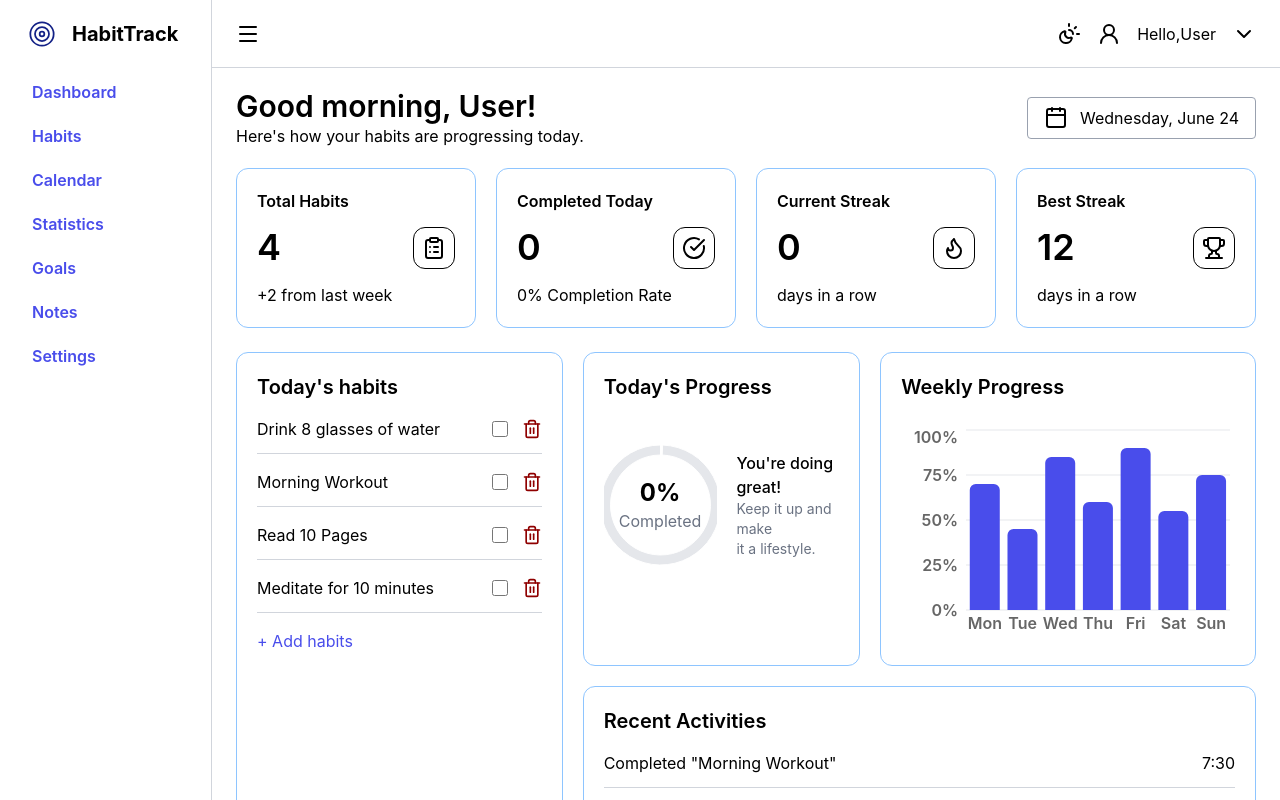
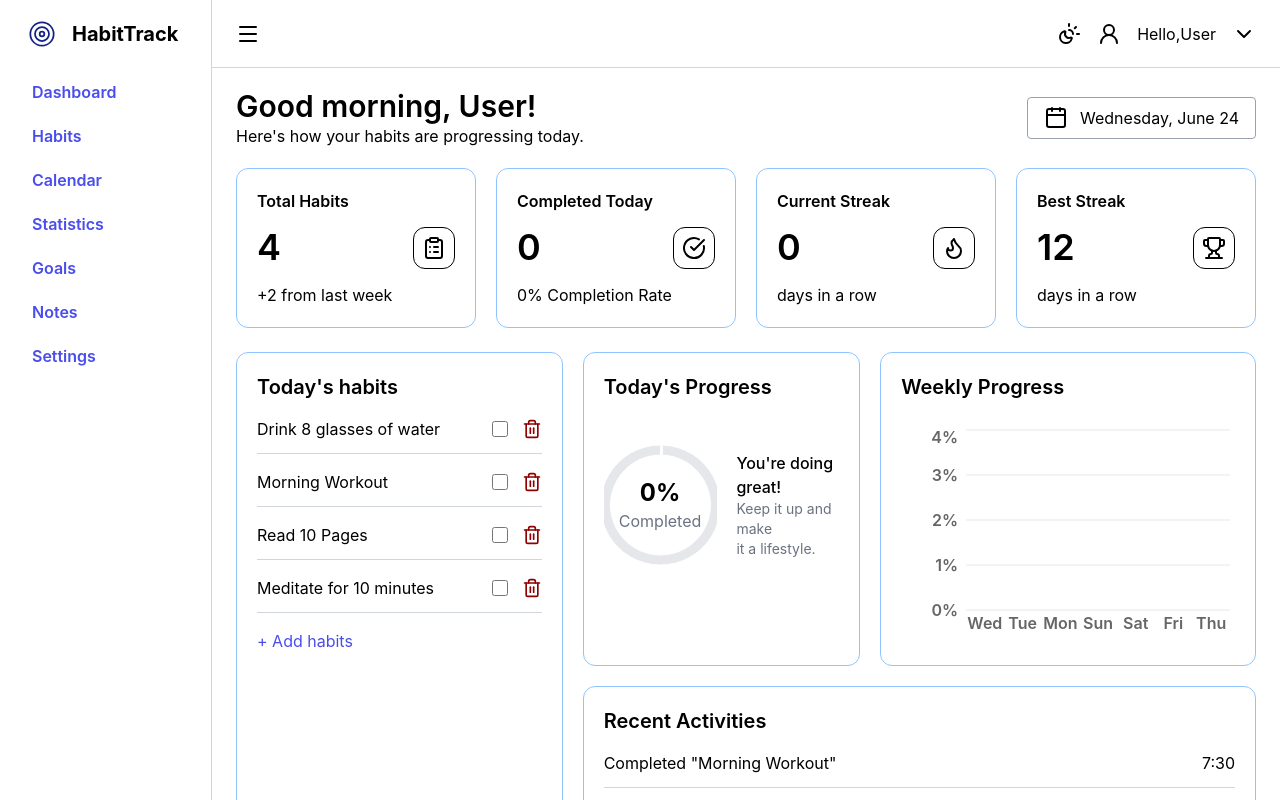
Before and after one commit to satyamsrivastava058/habit-tracker, a React (Vite) app: page / in a window 1280 px wide. Shown: the top 800 px of the page. Built offline with nearby package versions, Linux system fonts and the light colour scheme.

Commit message:
Implement best streak and weekly progress

```diff
--- a/src/components/DashboardContent.jsx
+++ b/src/components/DashboardContent.jsx
@@ -2,38 +2,7 @@ import React, { useState } from 'react'
 import {ResponsiveContainer, BarChart, Bar, XAxis, YAxis, CartesianGrid, LabelList, PieChart, Pie, Cell} from 'recharts'
 import { Trash2 } from 'lucide-react'
 
-const DashboardContent = ({habits, handleToggle, handleAddHabit, handleDeleteHabit, ChartData, completionPercentage, today}) => {
-
-    const weeklyProgressData = [
-  {
-    day: "Mon",
-    progress: 70,
-  },
-  {
-    day: "Tue",
-    progress: 45,
-  },
-  {
-    day: "Wed",
-    progress: 85,
-  },
-  {
-    day: "Thu",
-    progress: 60,
-  },
-  {
-    day: "Fri",
-    progress: 90,
-  },
-  {
-    day: "Sat",
-    progress: 55,
-  },
-  {
-    day: "Sun",
-    progress: 75,
-  }
-]
+const DashboardContent = ({habits, handleToggle, handleAddHabit, handleDeleteHabit, ChartData, completionPercentage, today, weeklyProgressData}) => {
 
 const [newHabit, setNewHabit] = useState("");
 
--- a/src/components/MainContent.jsx
+++ b/src/components/MainContent.jsx
@@ -145,6 +145,33 @@ const handleDeleteHabit = (id) => {
 
 const currentStreak = calculateCurrentStreak(habits);
 
+const calculateBestStreak = (habits) => {
+  const allDates = habits.map((habit) => {
+    return habit.completedDates
+  })
+  const flatDates = allDates.flat();
+  const uniqueDates  = (Array.from(new Set(flatDates)).sort());
+
+  if(uniqueDates.length < 1) {
+    return 0
+  }
+    let currentStreak = 1;
+    let bestStreak = 1;
+    for(let i = 1; i < uniqueDates.length; i++) {
+      let previousDate = new Date(uniqueDates[i - 1]);
+      let currentDate = new Date(uniqueDates[i]);
+      previousDate.setDate(previousDate.getDate()+1)
+      if(previousDate.getTime() === currentDate.getTime() ){
+        currentStreak++;
+      }
+      else {
+        currentStreak = 1;
+      }
+      bestStreak = Math.max(bestStreak, currentStreak)
+    }
+    return bestStreak
+}
+
   const statsData = [
   {
     title: "Total Habits",
@@ -172,6 +199,32 @@ const currentStreak = calculateCurrentStreak(habits);
     icon: Trophy
   }
 ]
+
+const calculateWeeklyProgress = (habits) => {
+  const weeklyData = [];
+  for(let i = 0; i < 7; i++) {
+    let date = new Date();
+    date.setDate(date.getDate() - i);
+    const currentDate = date.toISOString().split("T")[0];
+    const day = date.toLocaleDateString("en-US", {
+      weekday: "short",
+    });
+    const completedCount = habits.filter((habit) => {
+      return habit.completedDates.includes(currentDate);
+    }).length;
+
+    const progress = Math.round(habits.length>0 ? (completedCount/habits.length)*100 : 0);
+
+    weeklyData.push({
+      day,
+      progress
+    })
+  }
+  return weeklyData;
+}
+
+ const weeklyProgressData = calculateWeeklyProgress(habits)
+
   return (
     <div className='min-h-screen w-full '>
         <Header setIsOpen={setIsOpen} isOpen={isOpen} setIsDark={setIsDark} isDark={isDark}/>
@@ -180,7 +233,7 @@ const currentStreak = calculateCurrentStreak(habits);
           return <StatsCard key={idx} {...item}  />
         })}
         </div>
-        <DashboardContent habits={habits} handleToggle={handleToggle} handleAddHabit={handleAddHabit} handleDeleteHabit={handleDeleteHabit} ChartData={ChartData} completionPercentage={completionPercentage} today={today}/>
+        <DashboardContent habits={habits} handleToggle={handleToggle} handleAddHabit={handleAddHabit} handleDeleteHabit={handleDeleteHabit} ChartData={ChartData} completionPercentage={completionPercentage} today={today} weeklyProgressData={weeklyProgressData}/>
     </div>
   )
 }
```
